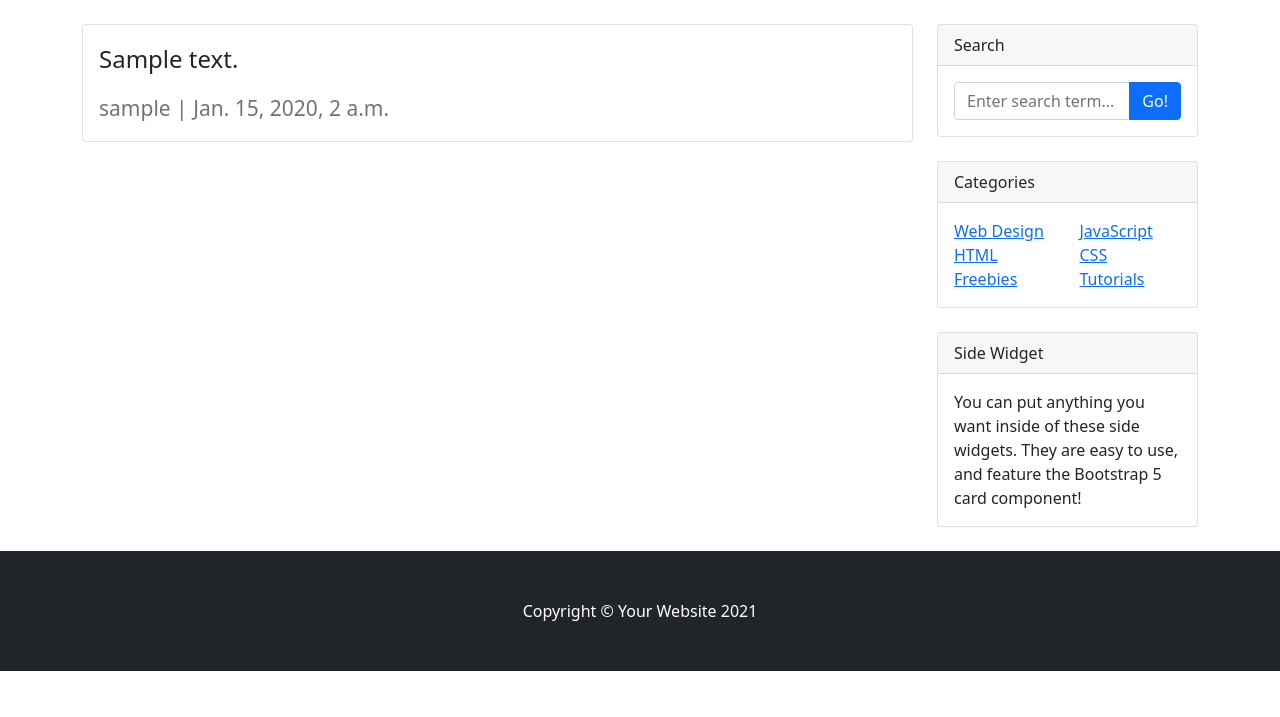
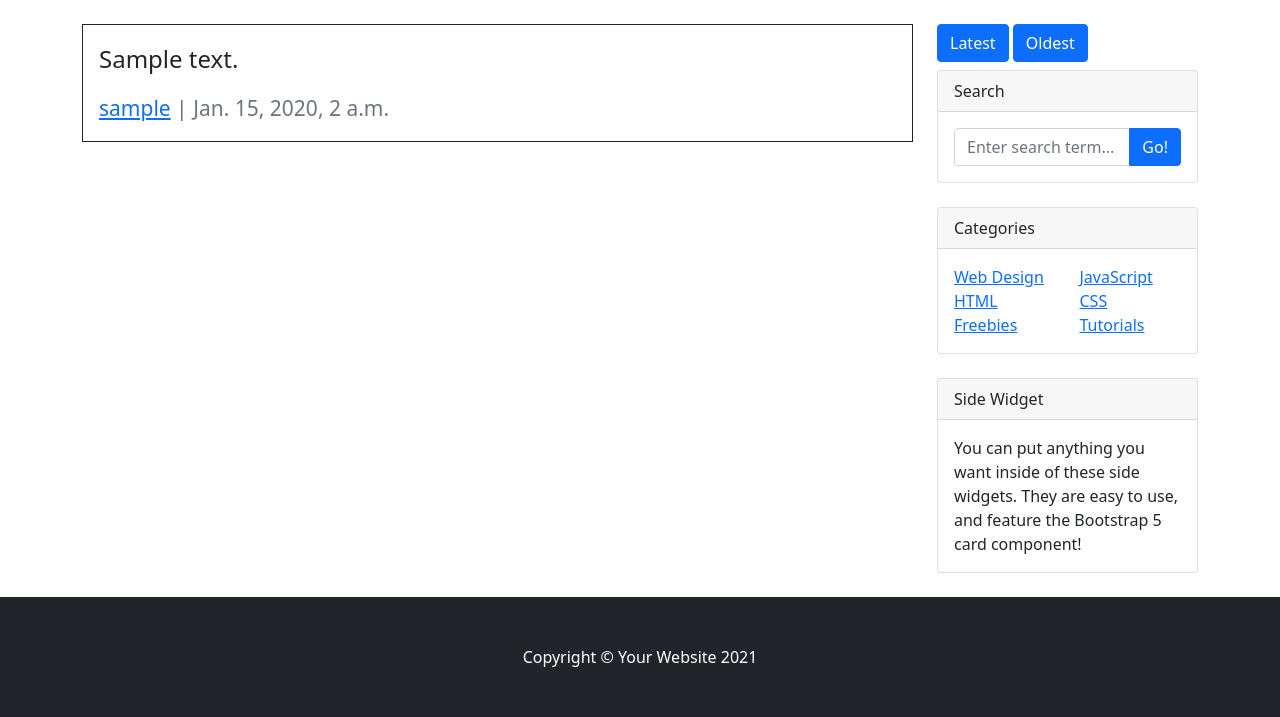
Before and after one commit to TimothyORourke/Mainbase, a Django app: page /p/1 in a window 1280 px wide. Shown: the part 239-956 px from the top of the page. Before the commit the page ends 910 px from the top, so only its background shows below. Run offline with Django 3.2, Linux system fonts and the light colour scheme; tables that the repository leaves empty hold one stand-in row (Sample ...).

```diff
--- a/blog/templates/blog/base.html
+++ b/blog/templates/blog/base.html
@@ -47,6 +47,8 @@
                 </div>
                 <div class="col-lg-3">
                     <!-- Search widget-->
+                    <a href="{% url 'index' %}?sort=latest"><button class="btn btn-primary mb-2" id="button-sort-latest" type="button">Latest</button></a>
+                    <a href="{% url 'index' %}?sort=oldest"><button class="btn btn-primary mb-2" id="button-sort-oldest" type="button">Oldest</button></a>
                     <div class="card mb-4">
                         <div class="card-header">Search</div>
                         <div class="card-body">
--- a/blog/templates/blog/post_detail.html
+++ b/blog/templates/blog/post_detail.html
@@ -2,10 +2,12 @@
 
 {% block content %}
 
-<div class="card mb-4" style="font-size:1.5em;">
-    <div class="card-body">
-        <p class="card-text">{{ post.text }}</p>
-        <div class="small text-muted">{{ post.author.username }} | {{ post.date_posted }}</div>
+<div class="border border-dark rounded-0">
+    <div class="card border-0" style="font-size:1.5em;">
+        <div class="card-body">
+            <p class="card-text">{{ post.text }}</p>
+            <div class="small text-muted"><a href="/todo">{{ post.author.username }}</a> | {{ post.date_posted }}</div>
+        </div>
     </div>
 </div>
 
```
Also changed, not shown: blog/templates/blog/blog.html (+7 -8 lines).
